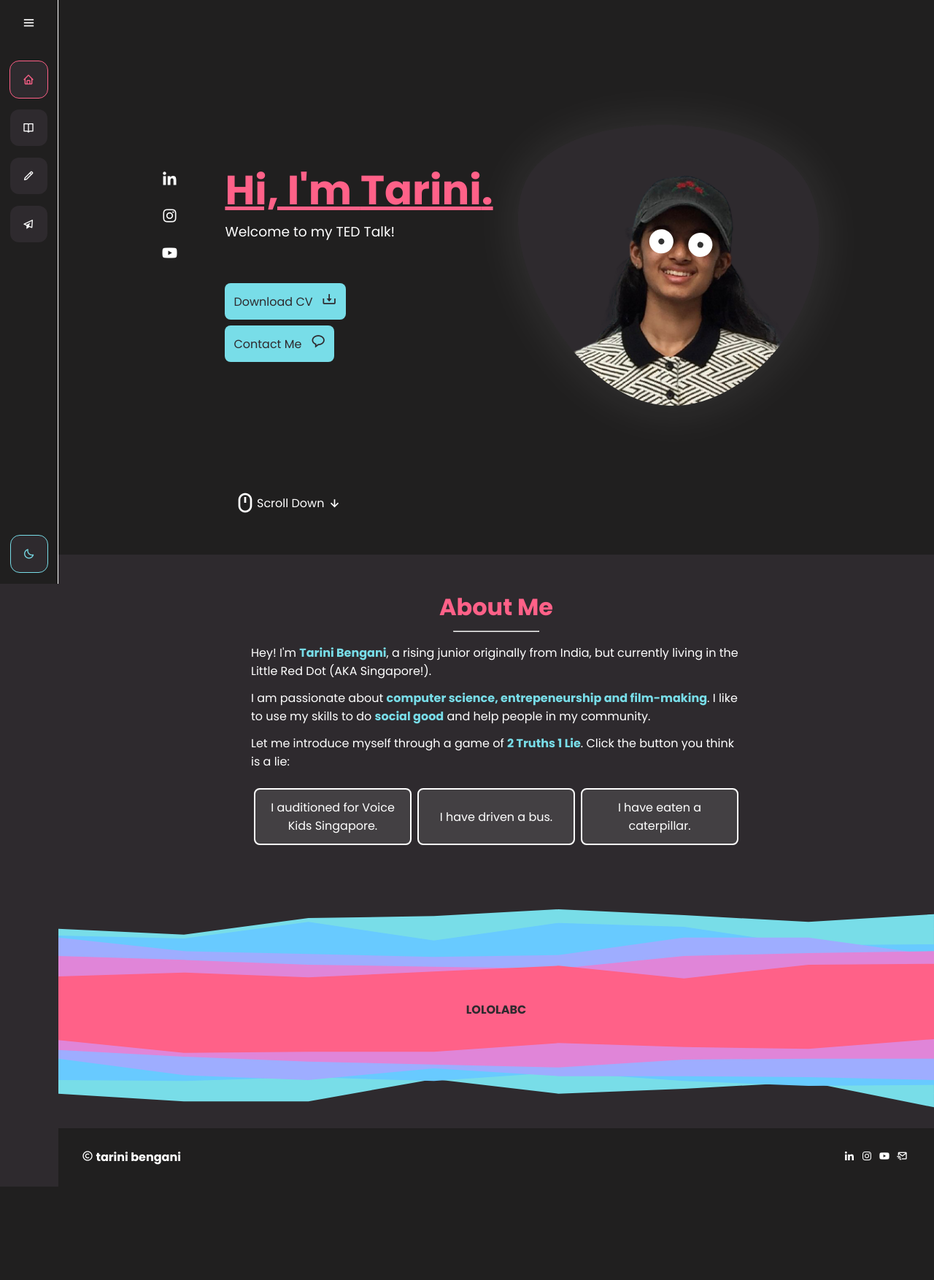
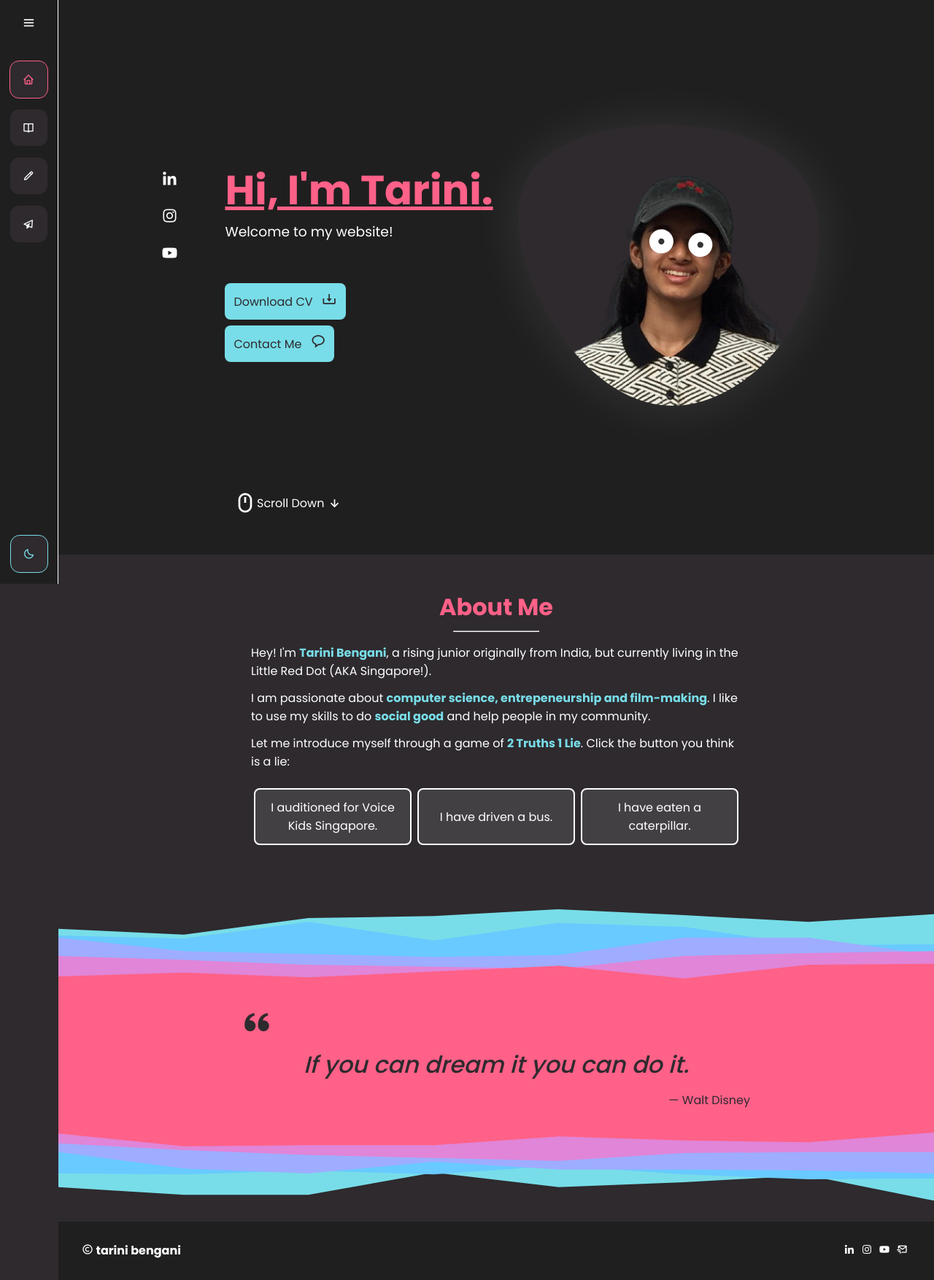
Before and after one commit to Meme-Account/dd-portfolio, a Flask app: page / in a window 1280 px wide. Shown: the whole page at 73% size. Before the commit the page ends 1626 px from the top, so only its background shows below. Run offline with Flask 2, Linux system fonts and the light colour scheme.

Commit message:
finished quote

```diff
--- a/app/static/main.js
+++ b/app/static/main.js
@@ -87,7 +87,7 @@ const homeQuiz2 = document.getElementById('homeQuiz2')
 const homeQuiz3 = document.getElementById('homeQuiz3')
 const homeQuizAnswer = document.getElementById('homeQuizAnswer')
 const homeQuizDescription = document.getElementById('homeQuizDescription')
-const homeQuizDescriptionText = "Although I like singing 🎶, I am not good enough to audition for the Voice Kids 😅. I have driven a bus 🚌 in India, because my school bus driver let me steer! I have also eaten a caterpillar 🐛 before, on a trip to China (it was delicious)!"
+const homeQuizDescriptionText = "Although I like singing <i class='bx bxs-music bx-tada' ></i>, I am not good enough to audition for the Voice Kids <i class='bx bx-wink-tongue bx-tada'></i>. I have driven a bus <i class='bx bx-bus bx-tada' ></i> in India, because my school bus driver let me steer! I have also eaten a caterpillar before, on a trip to China (it was delicious)!"
 
 var homeQuizClicked = 0;
 
--- a/app/static/style.css
+++ b/app/static/style.css
@@ -553,21 +553,60 @@ section.error-page p {
   width: 100%;
 }
 
+.bx-tada:hover {
+  -webkit-animation: tada 1.5s ease infinite !important;
+  animation: tada 1.5s ease infinite !important;
+}
+
+.bx-tada {
+  animation: none !important;
+  -webkit-animation: none !important;
+}
+
 .home-quote-container {
   height: fit-content;
-  padding: 1rem;
+  padding: 1.25rem;
   background-color: var(--primary-color);
   width: 100%;
   color: var(--dark-color);
   display: flex;
+  flex-direction: column;
   align-items: center;
   justify-content: center;
+}
+
+.home-quote {
+  text-align: center;
+  font-size: 2rem;
+  font-weight: 500;
+  margin-bottom: 0.75rem;
+  line-height: 1.5;
+  font-style: italic;
+}
+
+.home-quote-quotation {
+  text-align: left;
+  width: 100%;
+  font-size: 2.5rem;
+}
+
+.home-quote-author {
+  width: 100%;
+  text-align: right;
+  font-style: normal;
+}
+
+.home-quote-author::before {
+  content: "\2014\0020";
 }
 
 /* LARGE SCREENS */
 @media screen and (min-width: 900px) {
   .section-paragraph,
-  .home-quiz {
+  .home-quiz,
+  .home-quote,
+  .home-quote-author,
+  .home-quote-quotation {
     width: 60%;
   }
 
@@ -823,4 +862,12 @@ section.error-page p {
     border-radius: 0;
     outline: none !important;
   }
+
+  .home-quote {
+    font-size: 1.25rem;
+  }
+
+  .home-quote-quotation {
+    font-size: 2rem;
+  }
 }
--- a/app/templates/footer.html
+++ b/app/templates/footer.html
@@ -1,27 +1,27 @@
-<h4><i class="bx bx-copyright"></i> tarini bengani</h4>
+<h4><i class="bx bx-tada bx-copyright"></i> tarini bengani</h4>
 <div class="footer-social">
   <a
     href="https://www.linkedin.com/in/tarini-bengani-7967611a9/"
     target="_blank"
     class="footer-social-link"
   >
-    <i class="bx bxl-linkedin footer-social-icon"></i>
+    <i class="bx bx-tada bxl-linkedin footer-social-icon"></i>
   </a>
   <a
     href="https://www.instagram.com/tarinibengani/"
     target="_blank"
     class="footer-social-link"
   >
-    <i class="bx bxl-instagram footer-social-icon"></i>
+    <i class="bx bx-tada bxl-instagram footer-social-icon"></i>
   </a>
   <a
     href="https://www.youtube.com/channel/UCnOBXpjJrLxS8v9GishNKnw"
     target="_blank"
     class="footer-social-link"
   >
-    <i class="bx bxl-youtube footer-social-icon"></i>
+    <i class="bx bx-tada bxl-youtube footer-social-icon"></i>
   </a>
   <a href="{{url_for('contact')}}" target="_blank" class="footer-social-link">
-    <i class="bx bx-mail-send footer-social-icon"></i>
+    <i class="bx bx-tada bx-mail-send footer-social-icon"></i>
   </a>
 </div>
--- a/app/templates/index.html
+++ b/app/templates/index.html
@@ -4,13 +4,13 @@
   <div class="home-banner-content">
     <div class="home-social">
       <a href="https://www.linkedin.com/in/tarini-bengani-7967611a9/" target="_blank" class="home-social-icon">
-        <i class="bx bxl-linkedin"></i><span class="home-social-tooltip">Linkedin</span>
+        <i class="bx bxl-linkedin bx-tada"></i><span class="home-social-tooltip">Linkedin</span>
       </a>
       <a href="https://www.instagram.com/tarinibengani/" target="_blank" class="home-social-icon">
-        <i class="bx bxl-instagram"></i><span class="home-social-tooltip">Instagram</span>
+        <i class="bx bxl-instagram bx-tada"></i><span class="home-social-tooltip">Instagram</span>
       </a>
       <a href="https://www.youtube.com/channel/UCnOBXpjJrLxS8v9GishNKnw" target="_blank" class="home-social-icon">
-        <i class="bx bxl-youtube"></i><span class="home-social-tooltip">Youtube</span>
+        <i class="bx bxl-youtube bx-tada"></i><span class="home-social-tooltip">Youtube</span>
       </a>
     </div>
 
@@ -53,15 +53,15 @@
 
     <div class="home-banner-data">
       <h1 class="home-title">Hi, I'm <strong>Tarini</strong>.</h1>
-      <h3 class="home-subtitle">Welcome to my TED Talk!</h3>
+      <h3 class="home-subtitle">Welcome to my website!</h3>
       <ul class="home-quick-links">
         <li class="home-quick-link">
           <a href="../static/imgs/Tarini-CV.pdf" download class="button"
-            >Download CV <i class="button-icon bx bx-download"></i
+            >Download CV <i class="button-icon bx bx-download bx-tada"></i
           ></a>
         </li>
         <li class="home-quick-link">
-          <a href="{{ url_for("contact") }}" class="button">Contact Me <i class="button-icon bx bx-message-rounded"></i></a>
+          <a href="{{ url_for("contact") }}" class="button">Contact Me <i class="bx-tada button-icon bx bx-message-rounded"></i></a>
         </li>
       </ul>
     </div>
@@ -98,9 +98,12 @@
 <section class="home-quote-section">
   <svg class="home-wave" viewBox="0 0 900 100" width="900" height="100" xmlns="http://www.w3.org/2000/svg" xmlns:xlink="http://www.w3.org/1999/xlink" version="1.1"><path d="M0 38L129 44L257 27L386 25L514 18L643 24L771 31L900 23L900 101L771 101L643 101L514 101L386 101L257 101L129 101L0 101Z" fill="#78dde8"></path><path d="M0 45L129 48L257 31L386 50L514 32L643 36L771 55L900 54L900 101L771 101L643 101L514 101L386 101L257 101L129 101L0 101Z" fill="#68caff"></path><path d="M0 47L129 61L257 64L386 67L514 65L643 47L771 47L900 65L900 101L771 101L643 101L514 101L386 101L257 101L129 101L0 101Z" fill="#9eadff"></path><path d="M0 66L129 70L257 75L386 77L514 79L643 66L771 63L900 61L900 101L771 101L643 101L514 101L386 101L257 101L129 101L0 101Z" fill="#e085d8"></path><path d="M0 87L129 83L257 88L386 82L514 76L643 89L771 75L900 74L900 101L771 101L643 101L514 101L386 101L257 101L129 101L0 101Z" fill="#ff6188"></path></svg>
 
-    <div class="home-quote-container">
-      <h4 class="home-quote">LOLOLABC</h4>
-    </div>
+    <blockquote class="home-quote-container">
+      <h3 class="home-quote-quotation"><i class='bx bxs-quote-alt-left bx-tada' ></i></h3>
+      <p class="home-quote">If you can dream it you can do it.</p>
+
+      <cite class="home-quote-author">Walt Disney</cite>
+    </blockquote>
 
     <svg class="home-wave" viewBox="0 0 900 100" width="900" height="100" xmlns="http://www.w3.org/2000/svg" xmlns:xlink="http://www.w3.org/1999/xlink" version="1.1"><path d="M0 65L129 73L257 73L386 50L514 65L643 60L771 53L900 79L900 0L771 0L643 0L514 0L386 0L257 0L129 0L0 0Z" fill="#78dde8"></path><path d="M0 51L129 52L257 48L386 52L514 43L643 52L771 57L900 56L900 0L771 0L643 0L514 0L386 0L257 0L129 0L0 0Z" fill="#68caff"></path><path d="M0 29L129 46L257 51L386 39L514 47L643 47L771 48L900 51L900 0L771 0L643 0L514 0L386 0L257 0L129 0L0 0Z" fill="#9eadff"></path><path d="M0 20L129 27L257 32L386 35L514 38L643 30L771 29L900 29L900 0L771 0L643 0L514 0L386 0L257 0L129 0L0 0Z" fill="#e085d8"></path><path d="M0 10L129 23L257 22L386 22L514 13L643 17L771 19L900 9L900 0L771 0L643 0L514 0L386 0L257 0L129 0L0 0Z" fill="#ff6188"></path></svg>
   </section>
--- a/app/templates/navbar.html
+++ b/app/templates/navbar.html
@@ -18,7 +18,7 @@
       <li class="nav-item">
         <a href="{{ url_for('skills') }}" class="nav-link">
           <i class="bx bx-book-open nav-icon"></i>
-          <span class="nav-link-text">Skills</span>
+          <span class="nav-link-text">Skills & Education</span>
         </a>
         <span class="nav-link-tooltip">Skills</span>
       </li>
@@ -36,14 +36,22 @@
           aria-label="Contact"
         >
           <i class="bx bx-paper-plane nav-icon"></i>
-          <span class="nav-link-text">Contact</span>
+          <span class="nav-link-text">Contact Me</span>
         </a>
         <span class="nav-link-tooltip">Contact</span>
       </li>
       <li class="nav-item nav-theme">
         <button class="nav-link" id="themeButton" onclick="toggleTheme()">
-          <i class="nav-icon bx bx-sun" aria-label="Theme" id="sunIcon"></i>
-          <i class="nav-icon bx bx-moon" aria-label="Theme" id="moonIcon"></i>
+          <i
+            class="nav-icon bx bx-sun bx-tada"
+            aria-label="Theme"
+            id="sunIcon"
+          ></i>
+          <i
+            class="nav-icon bx bx-moon bx-tada"
+            aria-label="Theme"
+            id="moonIcon"
+          ></i>
           <span class="nav-link-text">Theme</span>
         </button>
         <span class="nav-link-tooltip">Theme</span>
```
